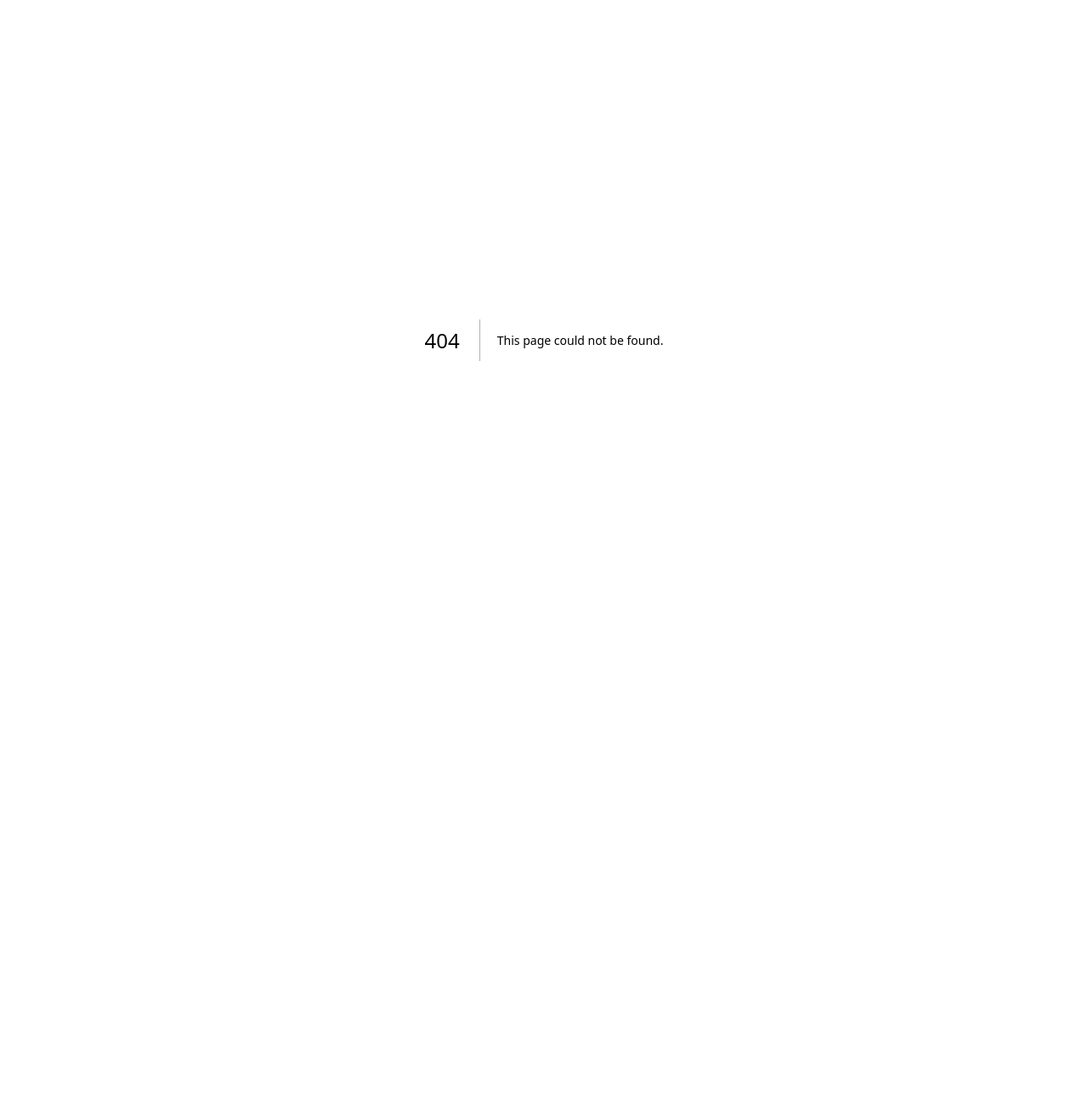
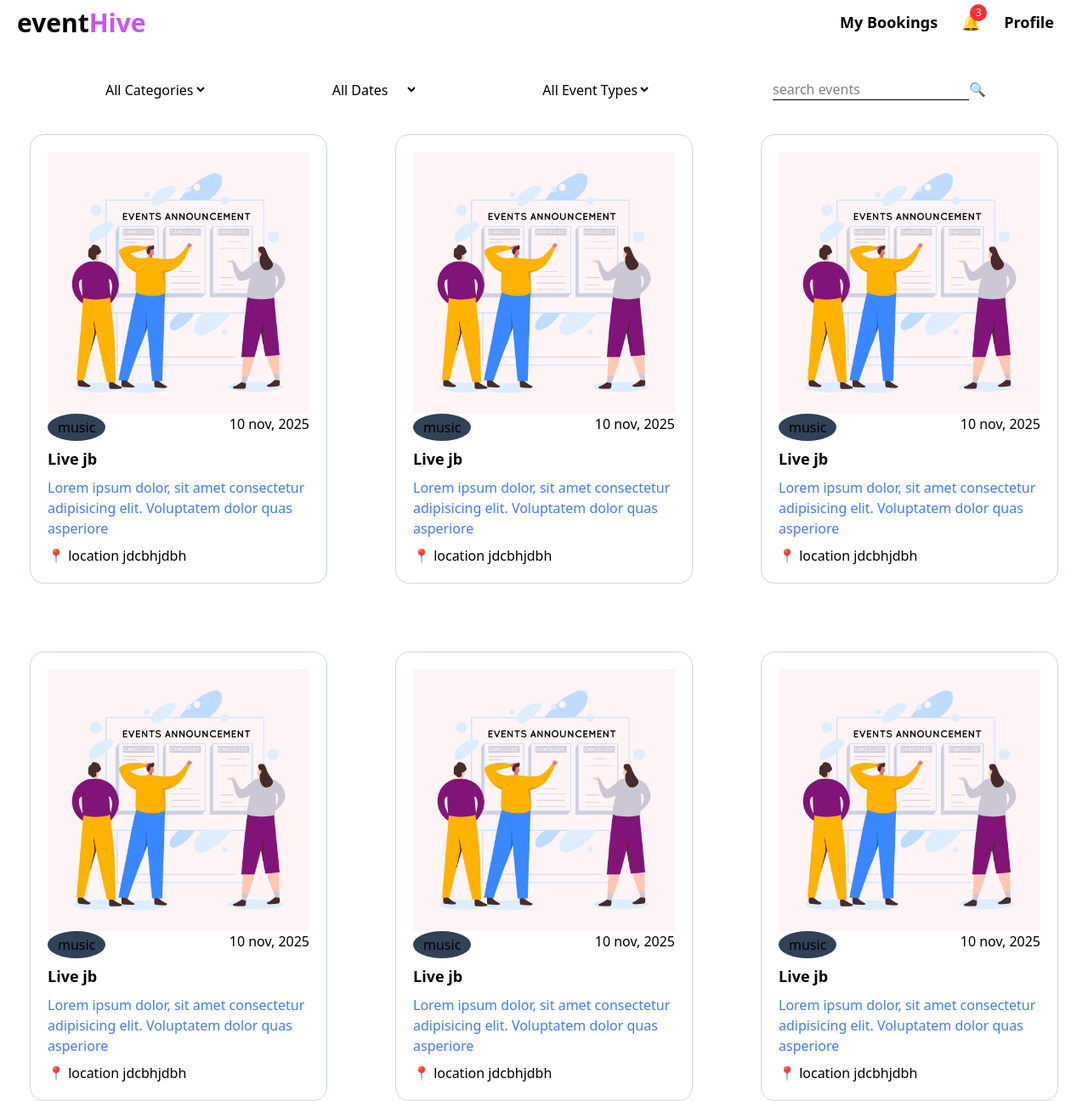
Before and after one commit to Int-vishwesh/odoo-frontend, a Next.js app: page /homepage in a window 1280 px wide. Before the commit this address had no page. Shown: the whole page at 85% size. Before the commit the page ends 800 px from the top, so only its background shows below. Built offline with nearby package versions, Linux system fonts and the light colour scheme.

Commit message:
homepage and nested ui

```diff
--- a/app/components/navbar.tsx
+++ b/app/components/navbar.tsx
@@ -1,11 +1,92 @@
+'use client';
 import Link from "next/link";
+import { usePathname } from 'next/navigation';
+import { useState } from 'react';
 
 export default function Navbar() {
+  const pathname = usePathname();
+  const showHomeOnly = pathname === '/' || pathname === '/signup';
+
+  // State for notification count
+  const [notificationCount, setNotificationCount] = useState(3);
+  const [showNotifications, setShowNotifications] = useState(false);
+
+  // Handle notification click
+  const handleNotificationClick = () => {
+    setShowNotifications(!showNotifications);
+    // You can add logic here to open notification dropdown/modal
+    console.log('Notification clicked!');
+    // Optional: Reset notification count when clicked
+    // setNotificationCount(0);
+  };
+
   return (
     <>
-    <header className="w-full flex justify-between p-1 px-5">
-        <h1 className="text-[30px] font-semibold ">event<span className="text-[#c853fe]">Hive</span></h1>
-        <Link href={"/"} className="text-[18px] mr-5 font-semibold"> Home </Link>
+      <header className="w-full flex justify-between p-1 px-5">
+        <h1 className="text-[30px] font-semibold">
+          event<span className="text-[#c853fe]">Hive</span>
+        </h1>
+
+        {showHomeOnly ? (
+          <Link href="/" className="text-[18px] mr-5 font-semibold hover:text-[#c853fe] transition-colors">
+            Home
+          </Link>
+        ) : (
+          <nav className="flex items-center space-x-6 mr-5">
+            <Link
+              href="/my-bookings"
+              className="text-[18px] font-semibold hover:text-[#c853fe] transition-colors"
+            >
+              My Bookings
+            </Link>
+
+            {/* Clickable Notification Button */}
+            <div className="relative">
+              <button
+                className="text-[18px] font-semibold hover:text-[#c853fe] transition-colors cursor-pointer p-1 rounded-md hover:bg-gray-100 hover:bg-opacity-10"
+                aria-label="Notifications"
+                onClick={handleNotificationClick}
+                type="button"
+              >
+                🔔
+                {/* Notification Badge */}
+                {notificationCount > 0 && (
+                  <span className="absolute -top-1 -right-1 bg-red-500 text-white rounded-full w-5 h-5 text-xs flex items-center justify-center font-normal">
+                    {notificationCount}
+                  </span>
+                )}
+              </button>
+
+              {/* Optional: Notification Dropdown */}
+              {showNotifications && (
+                <div className="absolute right-0 top-full mt-2 w-64 bg-white text-black rounded-lg shadow-lg border z-50">
+                  <div className="p-4">
+                    <h3 className="font-semibold mb-2">Notifications</h3>
+                    <div className="space-y-2">
+                      <div className="text-sm p-2 bg-gray-50 rounded">
+                        New event booking confirmed
+                      </div>
+                      <div className="text-sm p-2 bg-gray-50 rounded">
+                        Event reminder: Music Festival tomorrow
+                      </div>
+                      <div className="text-sm p-2 bg-gray-50 rounded">
+                        Payment received for Tennis Tournament
+                      </div>
+                    </div>
+                  </div>
+                </div>
+              )}
+            </div>
+
+            <Link
+              href="/profile"
+              className="text-[18px] font-semibold hover:text-[#c853fe] transition-colors"
+            >
+              Profile
+            </Link>
+          </nav>
+        )}
       </header>
     </>
-  )}
+  );
+}
--- /dev/null
+++ b/app/homepage/events/page.tsx
@@ -0,0 +1,11 @@
+import Image from "next/image";
+export default function Events(){
+  return(
+    <>
+    <div>
+      <p>all/live jb</p>
+      <Image src={"/landing.jpg"} alt="event 1" width={500} height={500}/>
+    </div>
+    </>
+  )
+}
--- /dev/null
+++ b/app/homepage/page.tsx
@@ -0,0 +1,101 @@
+import Navbar from "../components/navbar";
+import Link from "next/link";
+import Image from "next/image";
+
+export default function Home(){
+  return(
+    <>
+    <Navbar/>
+    <div className="flex justify-between px-30 mt-10 w-full ">
+    <select name="category" id="category">
+      <option value="all">All Categories</option>
+      <option value="sports">Sports</option>
+      <option value="music">Music</option>
+      <option value="tech">Tech</option>
+      <option value="art">Art</option>
+    </select>
+    <select name="dates" id="dates">
+      <option value="all">All Dates</option>
+      <option value="today">Today</option>
+      <option value="this-week">This Week</option>
+      <option value="this-month">This Month</option>
+      <option value="this-year">This Year</option>
+    </select>
+    <select name="event-type" id="event-type">
+      <option value="all">All Event Types</option>
+      <option value="online">Online</option>
+      <option value="in-person">offline</option>
+      <option value="hybrid">abroad</option>
+    </select>
+    <div>
+      <input type="search" placeholder="search events" className="border-b border-black"/>
+      <button type="submit" className=" cursor-pointer">🔍 </button>
+    </div>
+    </div>
+    <main className="flex justify-center mt-10 gap-20 flex-wrap">
+      <Link href="/homepage/events">
+      <div className="relative w-[350px] flex flex-col border p-5 rounded-2xl border-slate-300 gap-2">
+        <Image src="/landing.jpg" alt="homepage" width={1000} height={1000}/>
+        <div className="flex justify-between -mt-2 w-full">
+          <p className="rounded-[50%] bg-slate-700 py-1 px-3"> music</p>
+          <p className="">10 nov, 2025</p>
+        </div>
+        <h1 className="font-semibold text-[18px]">Live jb</h1>
+        <p className="text-[#437afc]"> Lorem ipsum dolor, sit amet consectetur adipisicing elit. Voluptatem dolor quas asperiore</p>
+        <p> 📍 location jdcbhjdbh </p>
+      </div>
+      </Link>
+      <div className="relative w-[350px] flex flex-col border p-5 rounded-2xl border-slate-300 gap-2">
+        <Image src="/landing.jpg" alt="homepage" width={1000} height={1000}/>
+        <div className="flex justify-between -mt-2 w-full">
+          <p className="rounded-[50%] bg-slate-700 py-1 px-3"> music</p>
+          <p className="">10 nov, 2025</p>
+        </div>
+        <h1 className="font-semibold text-[18px]">Live jb</h1>
+        <p className="text-[#437afc]"> Lorem ipsum dolor, sit amet consectetur adipisicing elit. Voluptatem dolor quas asperiore</p>
+        <p> 📍 location jdcbhjdbh </p>
+      </div>
+      <div className="relative w-[350px] flex flex-col border p-5 rounded-2xl border-slate-300 gap-2">
+        <Image src="/landing.jpg" alt="homepage" width={1000} height={1000}/>
+        <div className="flex justify-between -mt-2 w-full">
+          <p className="rounded-[50%] bg-slate-700 py-1 px-3"> music</p>
+          <p className="">10 nov, 2025</p>
+        </div>
+        <h1 className="font-semibold text-[18px]">Live jb</h1>
+        <p className="text-[#437afc]"> Lorem ipsum dolor, sit amet consectetur adipisicing elit. Voluptatem dolor quas asperiore</p>
+        <p> 📍 location jdcbhjdbh </p>
+      </div>
+      <div className="relative w-[350px] flex flex-col border p-5 rounded-2xl border-slate-300 gap-2">
+        <Image src="/landing.jpg" alt="homepage" width={1000} height={1000}/>
+        <div className="flex justify-between -mt-2 w-full">
+          <p className="rounded-[50%] bg-slate-700 py-1 px-3"> music</p>
+          <p className="">10 nov, 2025</p>
+        </div>
+        <h1 className="font-semibold text-[18px]">Live jb</h1>
+        <p className="text-[#437afc]"> Lorem ipsum dolor, sit amet consectetur adipisicing elit. Voluptatem dolor quas asperiore</p>
+        <p> 📍 location jdcbhjdbh </p>
+      </div>
+      <div className="relative w-[350px] flex flex-col border p-5 rounded-2xl border-slate-300 gap-2">
+        <Image src="/landing.jpg" alt="homepage" width={1000} height={1000}/>
+        <div className="flex justify-between -mt-2 w-full">
+          <p className="rounded-[50%] bg-slate-700 py-1 px-3"> music</p>
+          <p className="">10 nov, 2025</p>
+        </div>
+        <h1 className="font-semibold text-[18px]">Live jb</h1>
+        <p className="text-[#437afc]"> Lorem ipsum dolor, sit amet consectetur adipisicing elit. Voluptatem dolor quas asperiore</p>
+        <p> 📍 location jdcbhjdbh </p>
+      </div>
+      <div className="relative w-[350px] flex flex-col border p-5 rounded-2xl border-slate-300 gap-2">
+        <Image src="/landing.jpg" alt="homepage" width={1000} height={1000}/>
+        <div className="flex justify-between -mt-2 w-full">
+          <p className="rounded-[50%] bg-slate-700 py-1 px-3"> music</p>
+          <p className="">10 nov, 2025</p>
+        </div>
+        <h1 className="font-semibold text-[18px]">Live jb</h1>
+        <p className="text-[#437afc]"> Lorem ipsum dolor, sit amet consectetur adipisicing elit. Voluptatem dolor quas asperiore</p>
+        <p> 📍 location jdcbhjdbh </p>
+      </div>
+    </main>
+    </>
+  )
+}
--- a/app/page.tsx
+++ b/app/page.tsx
@@ -9,7 +9,7 @@ export default function Home() {
     <div>
       <Navbar />
       <div className="w-full flex justify-center items-center gap-30 mt-20">
-        <div className="w-[800px] flex flex-col items-center gap-4">
+        <div className="w-[800px] flex flex-col items-center gap-4 -mr-30">
           <form action="" className="flex flex-col items-center gap-5 border-slate-300 border rounded-xl p-10 ">
             <p className="text-xl ">Login</p>
             <input type="text" placeholder="Username" className="bg-slate-200 rounded-sm px-3 py-1 w-52 border-b border-slate-700"/>
@@ -19,7 +19,7 @@ export default function Home() {
           </form>
         </div>
         <div>
-          <Image src={"/landing.jpg"} alt="Landing" width={550} height={400}
+          <Image src={"/landing-1.jpg"} alt="Landing" width={750} height={400} className="mr-10"
           />
         </div>
       </div>
```
Also changed, not shown: app/venues/page.tsx (deleted), app/venues/single-venue/court-booking/page.tsx (deleted), app/venues/single-venue/page.tsx (deleted), public/landing-1.jpg (added).
